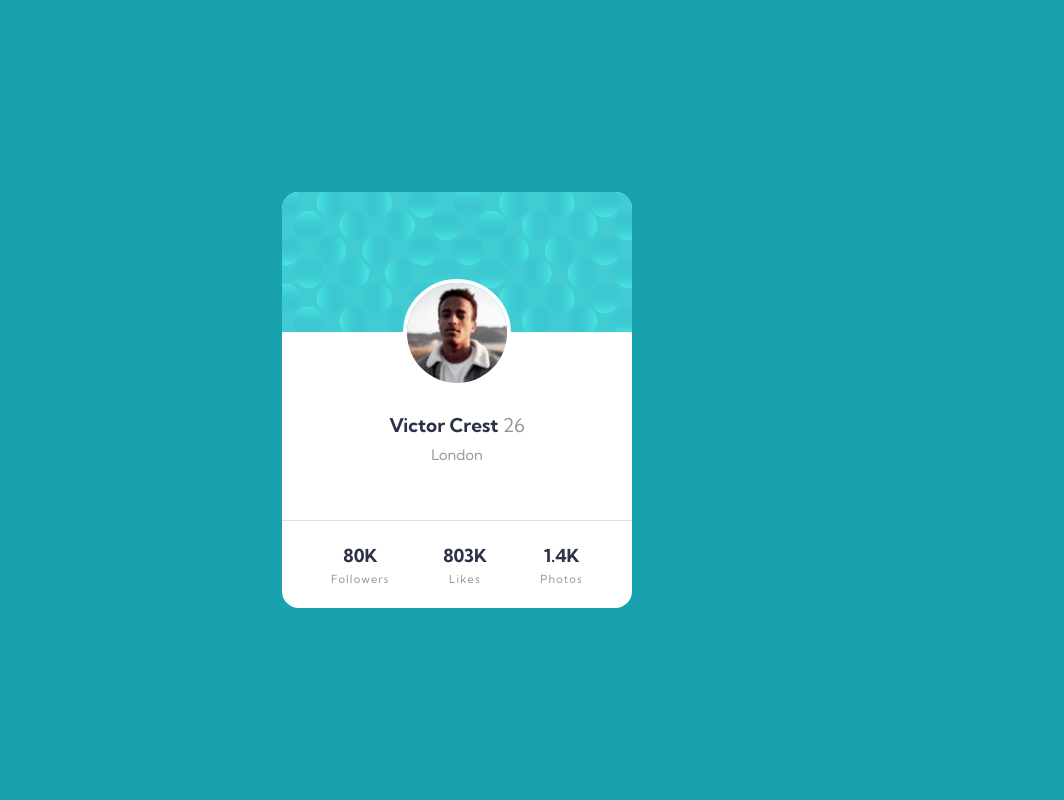
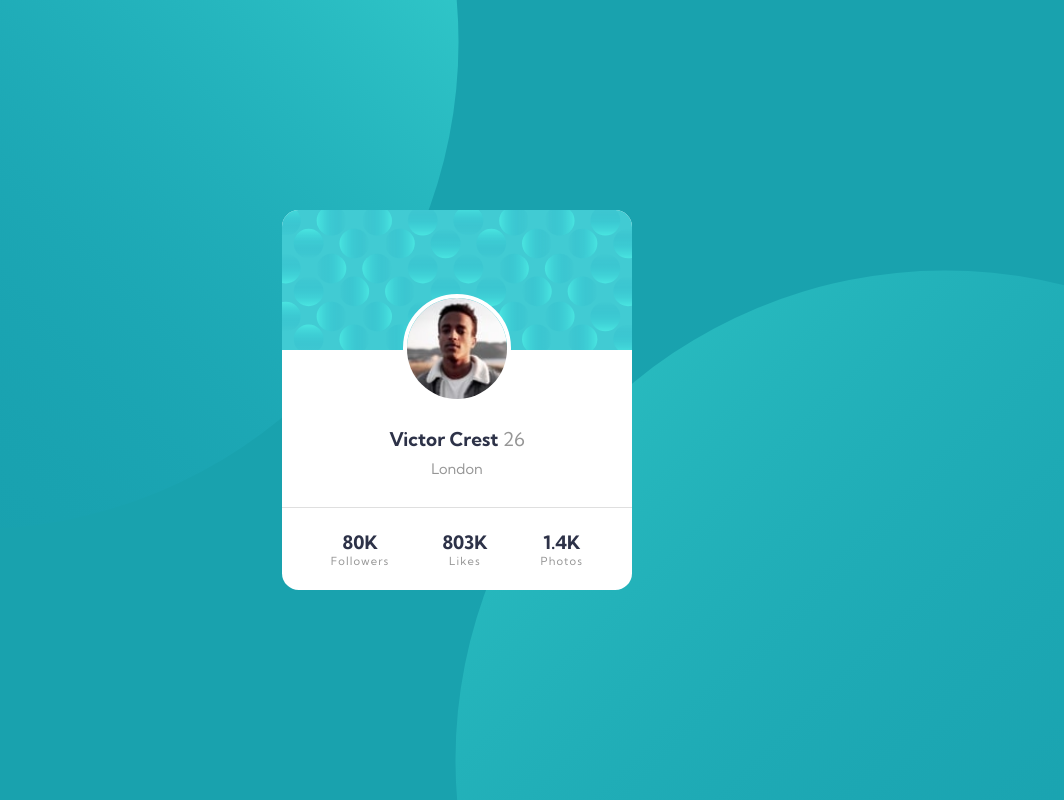
Before and after one commit to Ashitaaka/ProfileCardComponentSolution--Challenge-02, a plain HTML site: page index.html in a window 1280 px wide. Shown: the whole page, without its empty margins (183-1247 px from the left). Drawn offline with Linux system fonts and the light colour scheme.

Commit message:
Add files via upload

```diff
--- a/index.html
+++ b/index.html
@@ -16,39 +16,21 @@
 
 	<body>
 		<main>
-			<header>
+			<img class="top_img" src="./images/bg-pattern-card.svg" alt="" />
+			<p>
 				<img
-					src="./images/bg-pattern-card.svg"
-					alt="background image"
-					title="background image"
+					class="profile_img"
+					src="./images/image-victor.jpg"
+					alt="Victor Crest"
 				/>
-			</header>
-			<section>
-				<img
-					src="./images/image-victor.jpg"
-					alt="Victor ID picture"
-					title="Victor ID picture"
-				/>
-				<h1>
-					Victor Crest
-					<em>26</em>
-				</h1>
-				<h2>London</h2>
-			</section>
-			<footer>
-				<div class="key_numbers">
-					<h3>80K</h3>
-					<p>Followers</p>
-				</div>
-				<div class="key_numbers">
-					<h3>803K</h3>
-					<p>Likes</p>
-				</div>
-				<div class="key_numbers">
-					<h3>1.4K</h3>
-					<p>Photos</p>
-				</div>
-			</footer>
+			</p>
+			<h1>Victor Crest <em>26</em></h1>
+			<p class="city">London</p>
+			<ol>
+				<li><span class="key_numbers">80K</span> <br />Followers</li>
+				<li><span class="key_numbers">803K</span> <br />Likes</li>
+				<li><span class="key_numbers">1.4K </span><br />Photos</li>
+			</ol>
 		</main>
 	</body>
 </html>
--- a/style.css
+++ b/style.css
@@ -7,6 +7,9 @@
     margin: 0;
 }
 body{
+    background-image: url('./images/bg-pattern-top.svg'), url('./images/bg-pattern-bottom.svg');
+    background-repeat: no-repeat;
+    background-position: top -40em left -30em, bottom -40em right -30em;
     display: flex;
     justify-content: center;
     align-items: center;
@@ -22,41 +25,40 @@ main{
     flex-direction: column;
     justify-content: space-around;
     text-align: center;
+    position: relative;
+}
 
-}
-header img{
+.top_img{
     width: 100%;
     border-radius: 1.5em 1.5em 0 0;
 }
 
-section{
-    position: relative;
-    top:-5em;
-}
-section img{
+.profile_img{
     margin-bottom: 2em;
     width: 9em;
     border-radius: 5em;
     border: #fff solid 4px;
+    position: relative;
+    top:-5em;
 }
-footer{
-    margin: 0;
+ol{
+    list-style-type: none;
     padding: 2em;
     display: flex;
     justify-content: space-around;
     align-items: center;
-    border-top: 1px solid rgba(150, 150, 150, 0.3);;
+    border-top: 1px solid rgba(150, 150, 150, 0.3);
 }
 
-h1, h3{
+h1, .key_numbers{
     color: hsl(229, 23%, 23%)
 }
-h2, p, em{
+.city, li, em{
     color: hsl(0, 0%, 59%);
 }
 
 h1{
-    margin: 0 0 0.5em 0;
+    margin: -3em 0 0.5em 0;
     font-size: 1.7em;
     font-weight: 700;
 }
@@ -64,16 +66,29 @@ em{
     font-weight: 400;
     font-style: normal;
 }
-h2{
-    margin: 0;
+.city{
+    margin: 0 0 2em 0;
     font-weight: 400;
     font-size: 1.3em;
+
 }
-h3{
-    font-size: 1.6em;
-    margin: 0 0 0.3em 0;
+.key_numbers{
+    font-size: 1.65em;
+    font-weight: 700;
+    letter-spacing:0;
 }
-p{
+li{
     margin: 0;
     letter-spacing: 0.1em;
 }
+
+@media all and (max-width: 920px){
+    body{
+        background-position: top -50em left -50em, bottom -50em right -50em;
+    }
+}
+@media all and (max-width: 375px){
+    body{
+        background-position: top -60em left -65em, bottom -60em right -65em;
+    }
+}
```
